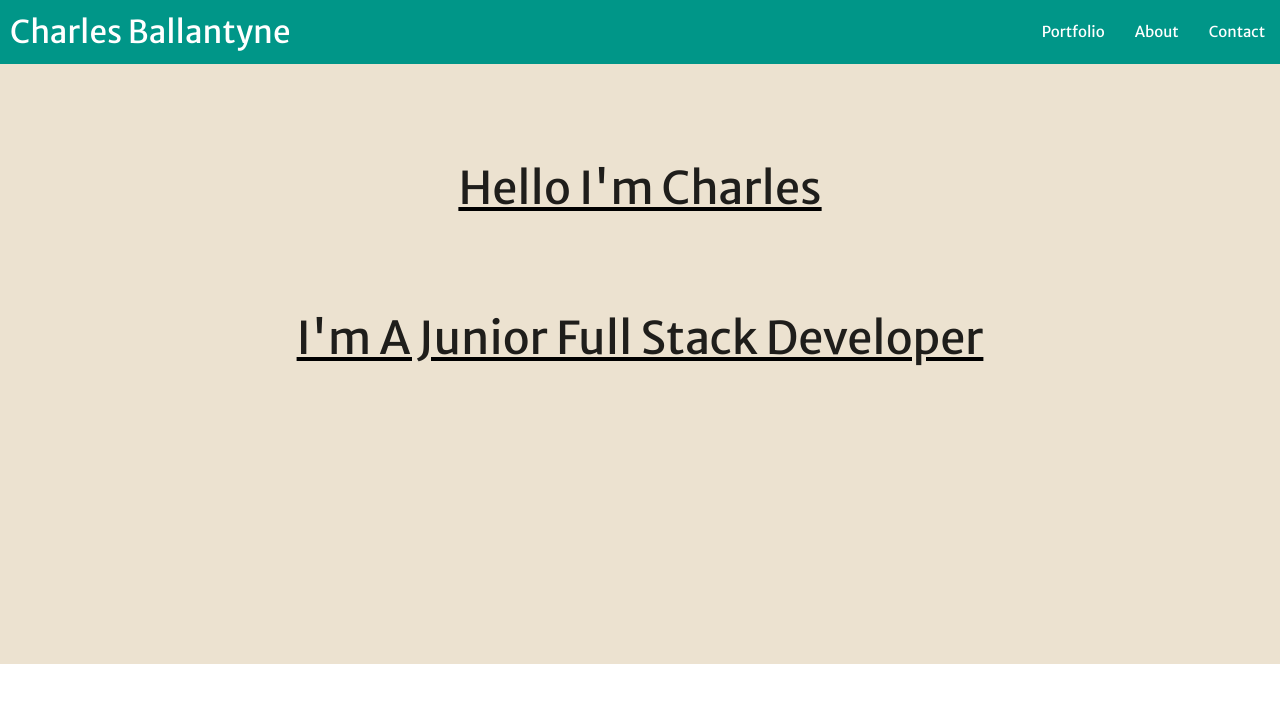
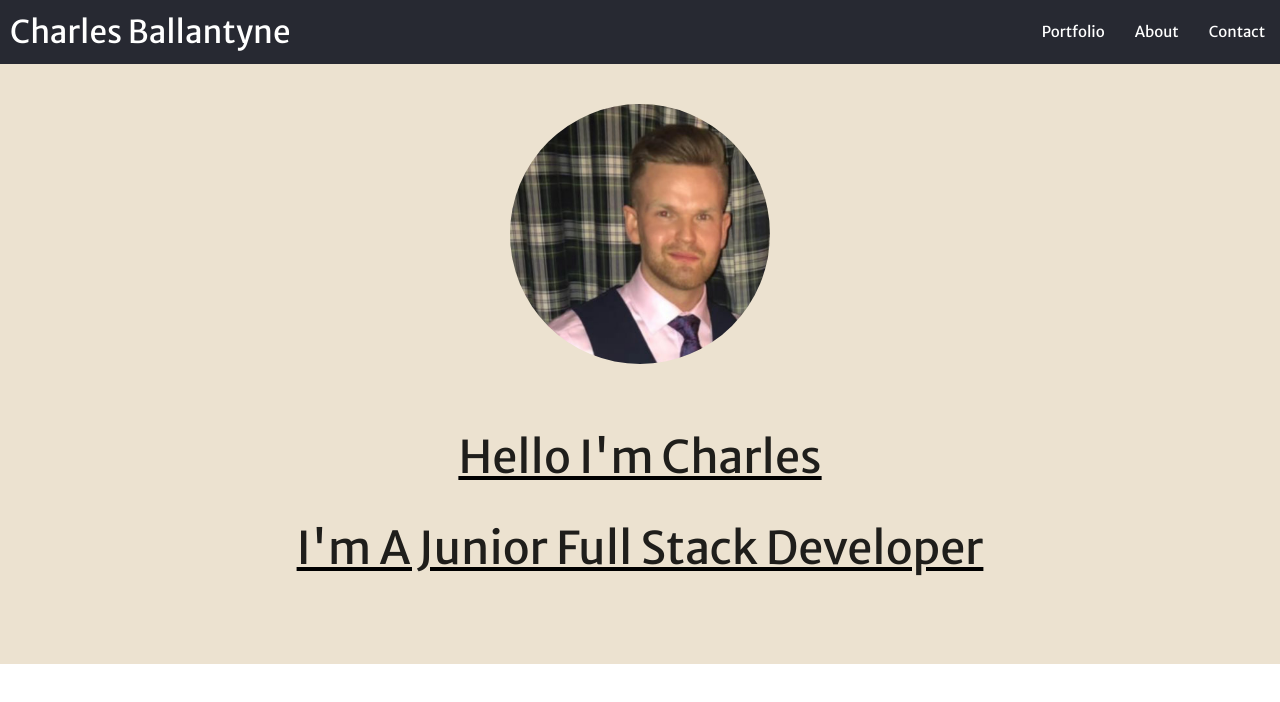
Before and after one commit to CharlesB91/my-site, a plain HTML site: page index.html in a window 1280 px wide. Drawn offline with nearby package versions, Linux system fonts and the light colour scheme.

Commit message:
img added

```diff
--- a/assets/css/index.css
+++ b/assets/css/index.css
@@ -28,5 +28,16 @@ html {
 h1 {
     text-decoration: underline solid black;
     font-size: 300%;
-    margin-top: 100px;
     }
+
+#nav {
+    background-color: #272932;
+}
+
+img {
+    height: 300px;
+    width: 300px;
+    border-radius: 50%;
+    padding: 20px;
+    margin-top: 20px;
+}
--- a/index.html
+++ b/index.html
@@ -13,7 +13,7 @@
 </head>
 <body>
   <head>
-  <nav class="#009688 teal" id="nav">
+  <nav id="nav">
     <div class="nav-wrapper">
       <a href="#!" class="brand-logo" id="text">Charles Ballantyne</a>
       <a href="#" data-target="mobile-demo" class="sidenav-trigger"><i class="fas fa-bars"></i></a>
@@ -32,6 +32,7 @@
   </ul>
   </head>
   <section id="main">
+    <img src="/assets/img/1557771551697.jpg" alt="">
       <h1>Hello I'm Charles</h1>
       <h1>I'm A Junior Full Stack Developer</h1>
   </section>
```
Also changed, not shown: assets/img/1557771551697.jpg (added).
